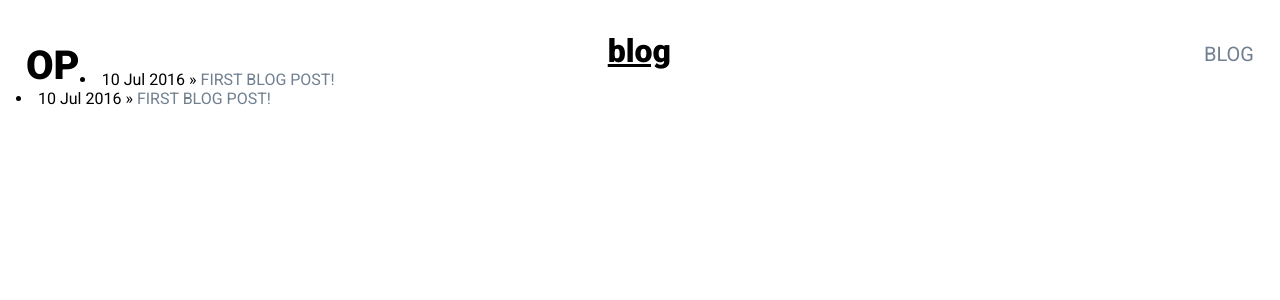
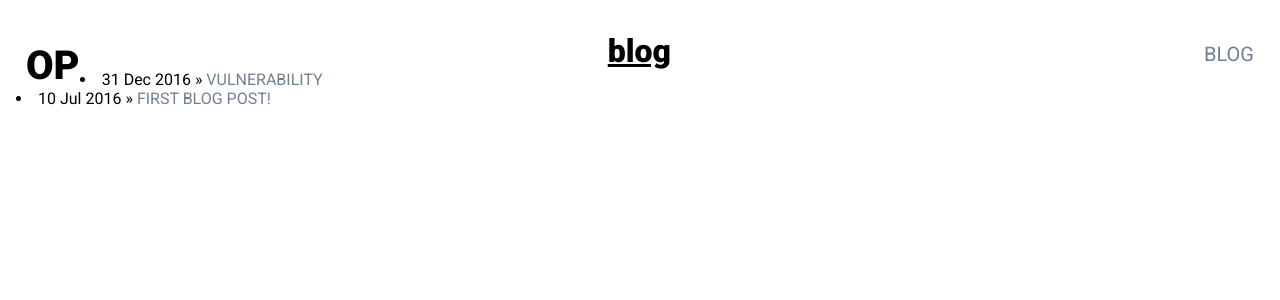
Before and after one commit to opearsall/opearsall.github.io, a Jekyll site: the page built from blog/index.html, in a window 1280 px wide. Shown: the top 300 px of the page. Built offline with Jekyll 4.4.1, drawn with Linux system fonts in a browser that asks for light colours.

Commit message:
Update blog post
How about I actually edit what I copy and paste?

```diff
--- a/_posts/2016-12-31-vulnerability.md
+++ b/_posts/2016-12-31-vulnerability.md
@@ -1,7 +1,7 @@
 ---
 layout: post
-title: "First Blog Post!"
-date: 2016-07-10
+title: "Vulnerability"
+date: 2016-12-31
 ---
 Hello, end of 2016. It's been a crazy year, right? Lots of change and whatnot. Both on a personal and more worldly level. In terms of positive change for me this year two big things happened — I got married (remind me to post pictures of that in a future blog post) and I left the job I have held over the past two years.
 
```
